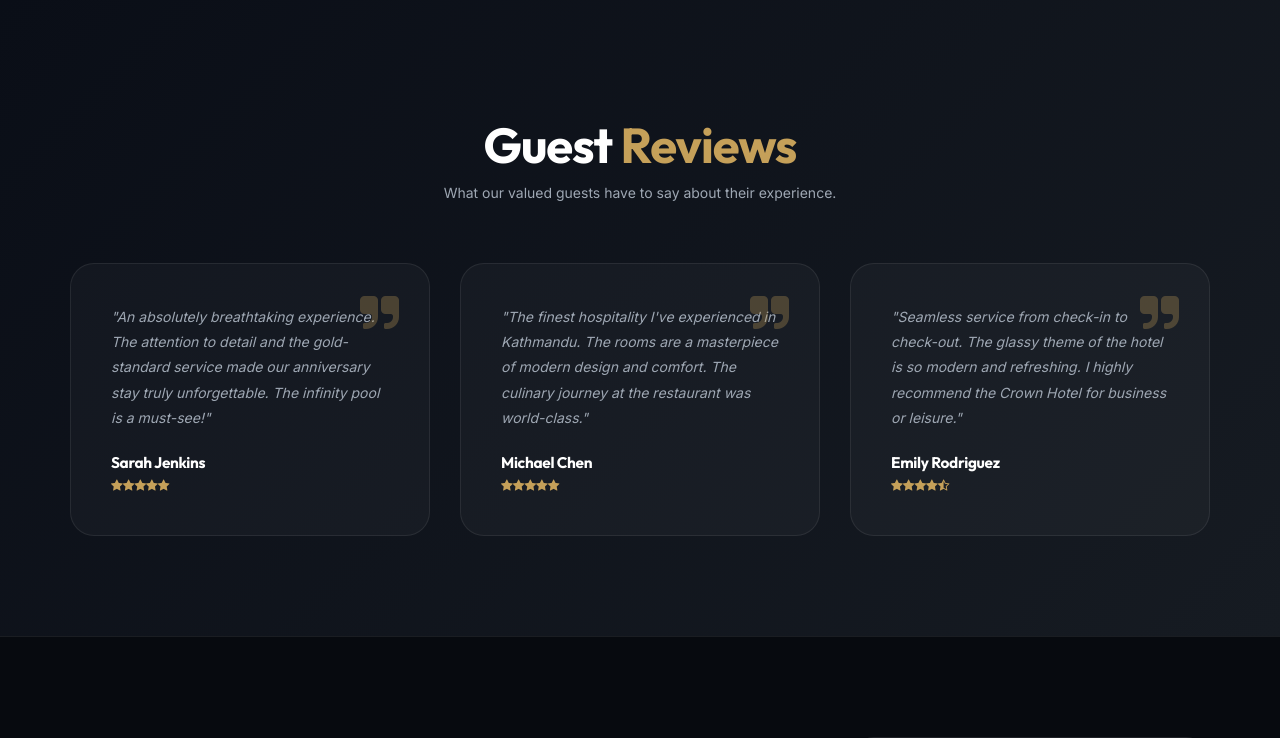
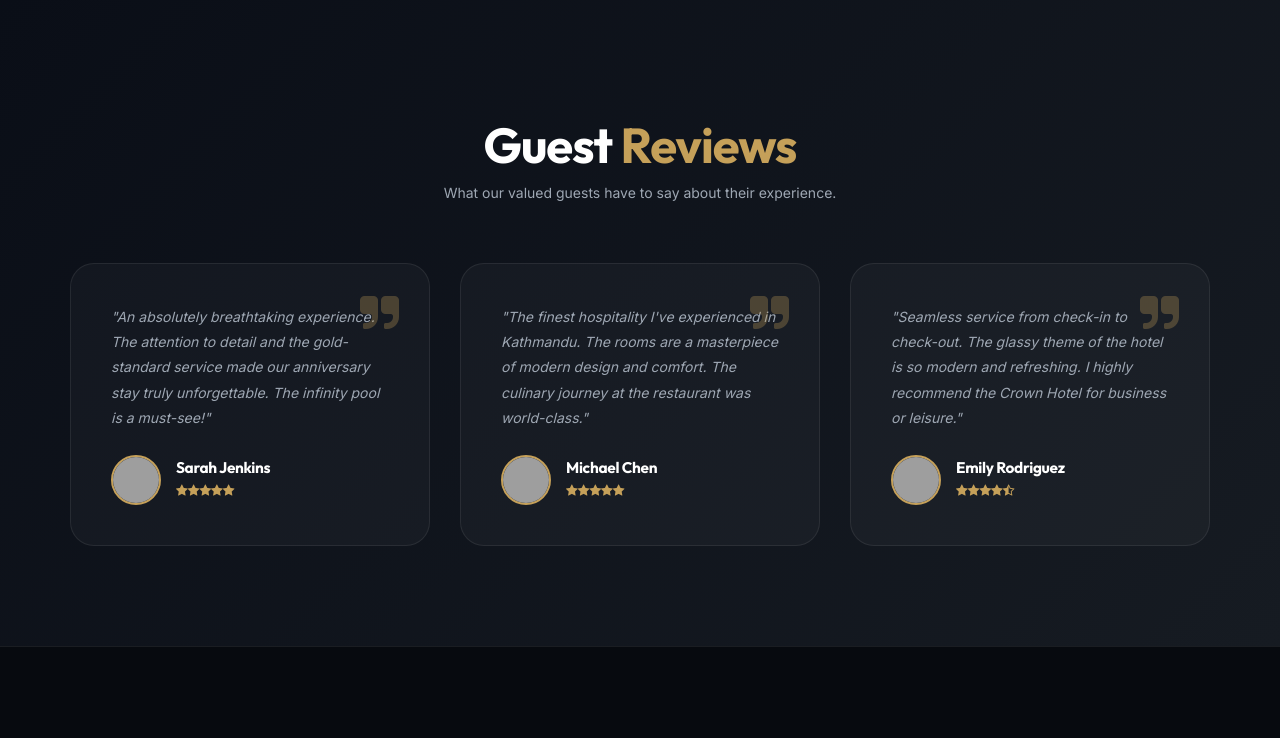
Before and after one commit to Sujal-Manandhar/Hotel-Management-System, a PHP site: page / in a window 1280 px wide. Shown: the part 2815-3553 px from the top of the page. Run offline with PHP 8.4, Linux system fonts and the light colour scheme; a user stored in the database is signed in; data comes from the database, SQL or seed files in the repository; grey boxes are pictures that could not be loaded.

Commit message:
Add realistic profile pictures to customer reviews

```diff
--- a/css/style.css
+++ b/css/style.css
@@ -416,6 +416,14 @@ h1 {
   gap: 15px;
 }
 
+.review-avatar {
+  width: 50px;
+  height: 50px;
+  border-radius: 50%;
+  object-fit: cover;
+  border: 2px solid var(--primary-color);
+}
+
 .author-info h4 {
   margin: 0;
   color: #fff;
--- a/index.php
+++ b/index.php
@@ -155,6 +155,7 @@ include 'connection.php';
           <div class="review-quote"><i class="fa fa-quote-right"></i></div>
           <p class="review-text">"An absolutely breathtaking experience. The attention to detail and the gold-standard service made our anniversary stay truly unforgettable. The infinity pool is a must-see!"</p>
           <div class="review-author">
+            <img src="https://images.unsplash.com/photo-1494790108377-be9c29b29330?w=100&q=80" class="review-avatar" alt="Sarah Jenkins">
             <div class="author-info">
               <h4>Sarah Jenkins</h4>
               <div class="star-rating">
@@ -171,6 +172,7 @@ include 'connection.php';
           <div class="review-quote"><i class="fa fa-quote-right"></i></div>
           <p class="review-text">"The finest hospitality I've experienced in Kathmandu. The rooms are a masterpiece of modern design and comfort. The culinary journey at the restaurant was world-class."</p>
           <div class="review-author">
+            <img src="https://images.unsplash.com/photo-1507003211169-0a1dd7228f2d?w=100&q=80" class="review-avatar" alt="Michael Chen">
             <div class="author-info">
               <h4>Michael Chen</h4>
               <div class="star-rating">
@@ -187,6 +189,7 @@ include 'connection.php';
           <div class="review-quote"><i class="fa fa-quote-right"></i></div>
           <p class="review-text">"Seamless service from check-in to check-out. The glassy theme of the hotel is so modern and refreshing. I highly recommend the Crown Hotel for business or leisure."</p>
           <div class="review-author">
+            <img src="https://images.unsplash.com/photo-1438761681033-6461ffad8d80?w=100&q=80" class="review-avatar" alt="Emily Rodriguez">
             <div class="author-info">
               <h4>Emily Rodriguez</h4>
               <div class="star-rating">
```
